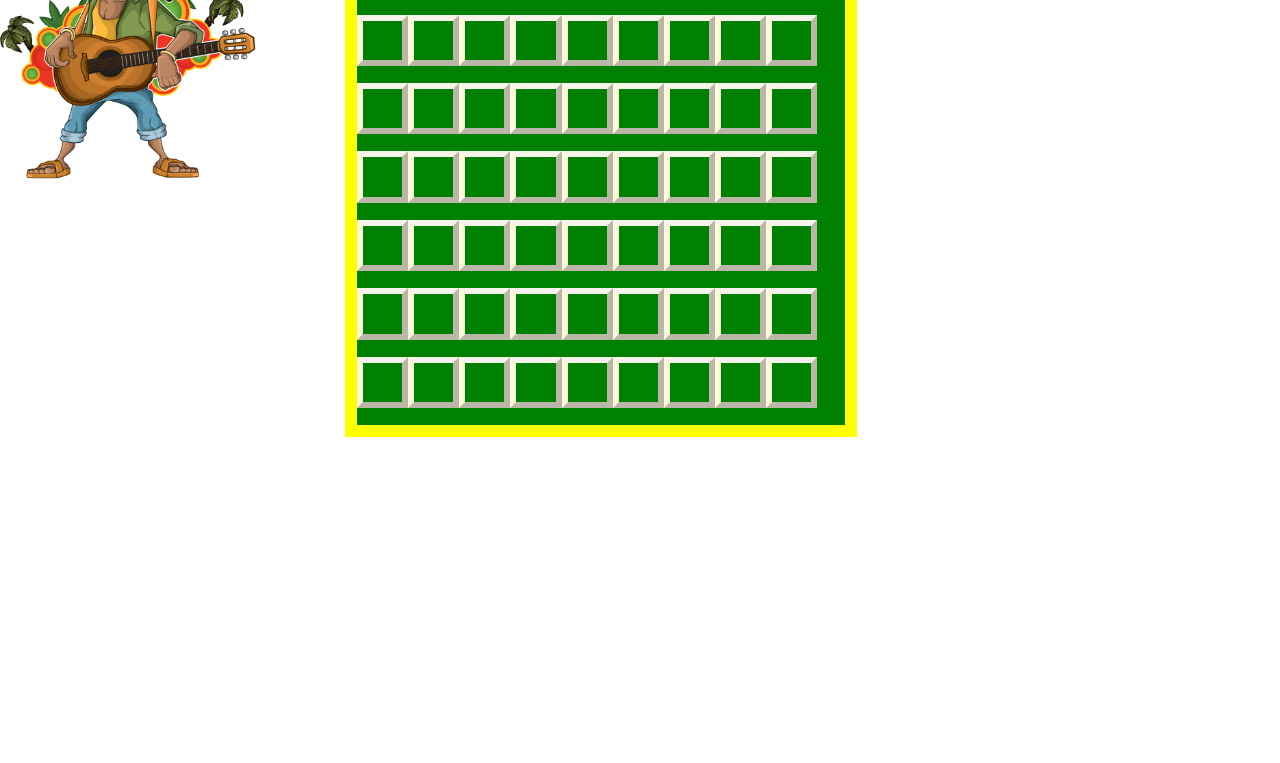
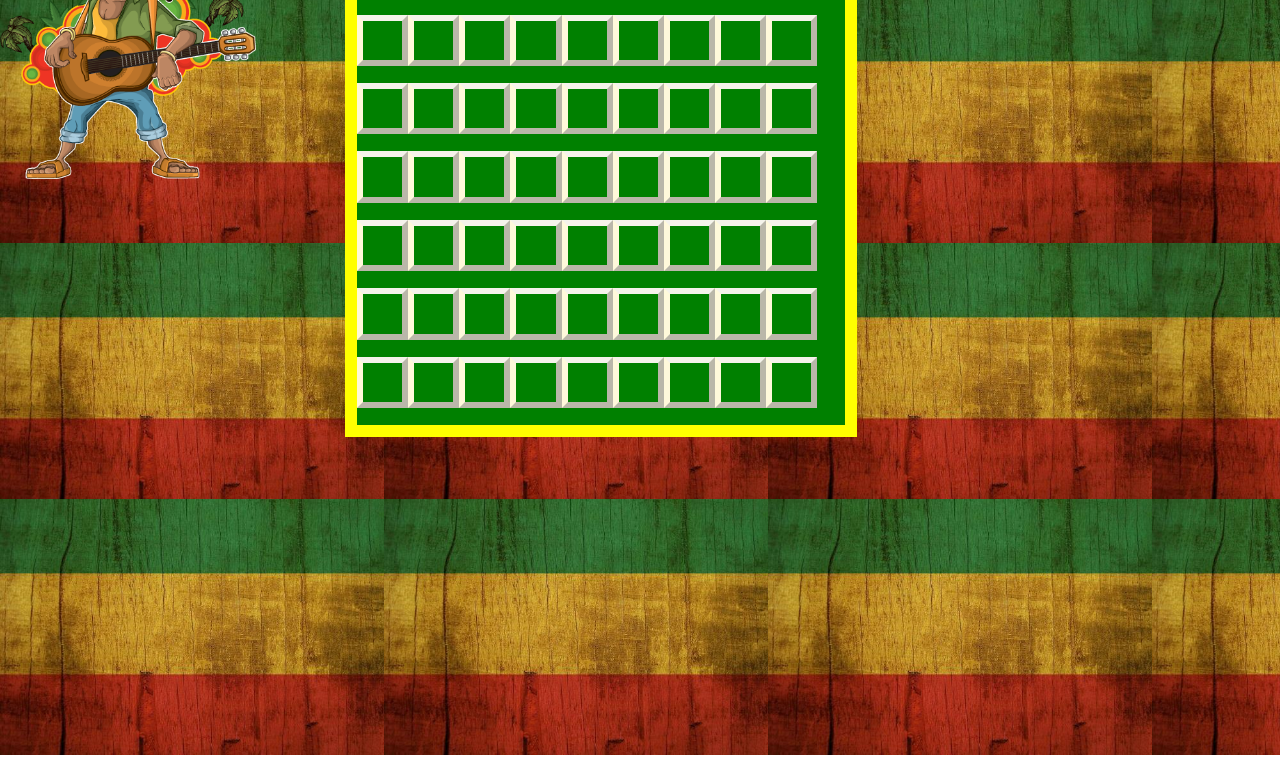
Before and after one commit to christopherfulldev/ironhack-project1, a plain HTML site: page index.html in a window 1280 px wide. Shown: the part 525-1288 px from the top of the page. Drawn offline with nearby package versions, Linux system fonts and the light colour scheme; the site is published under a folder, as on GitHub Pages, so addresses that start at the root find nothing.

Commit message:
Upload background

```diff
--- a/styles/style.css
+++ b/styles/style.css
@@ -12,7 +12,7 @@ body {
     background-size: 30vw;
     height: 100vw;
     width: 100vw;
-    background-image: url(/Media/Cored-do-Reggae.jpg);
+    background-image: url("../Media/Cored-do-Reggae.jpg");
 }
 
 .hello h1 {
```
